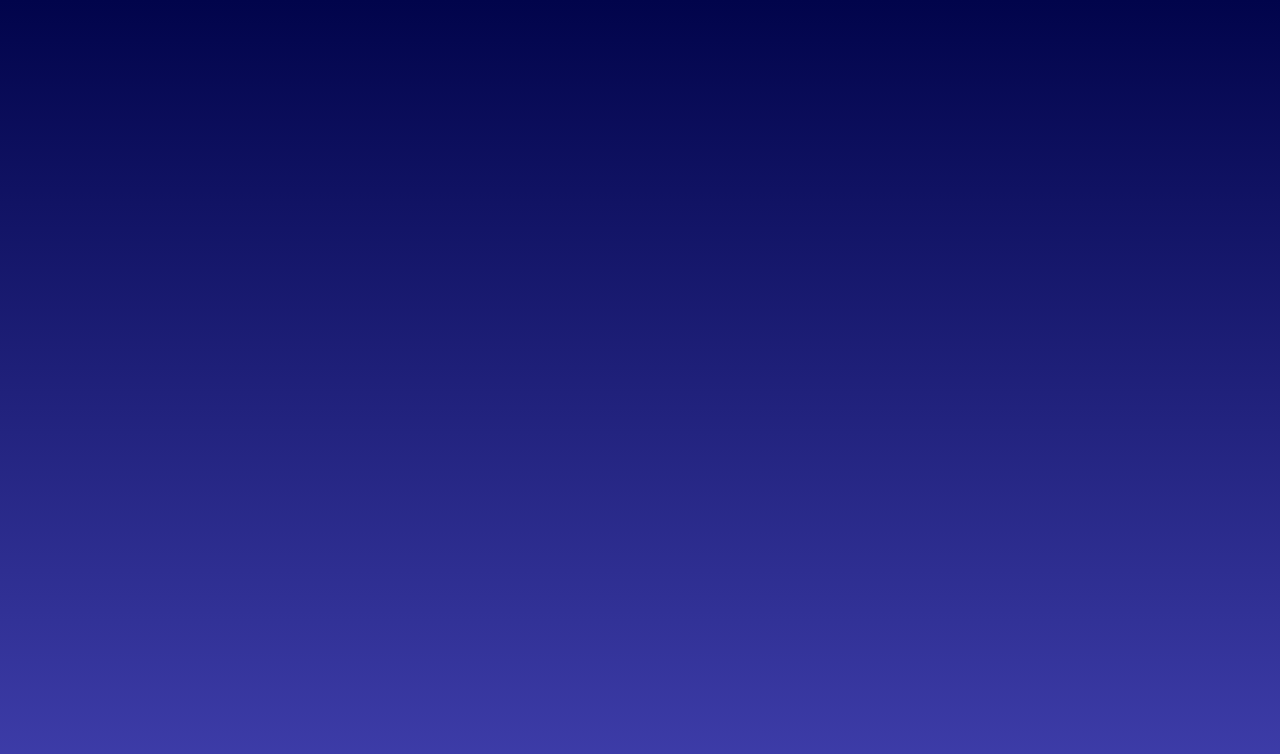
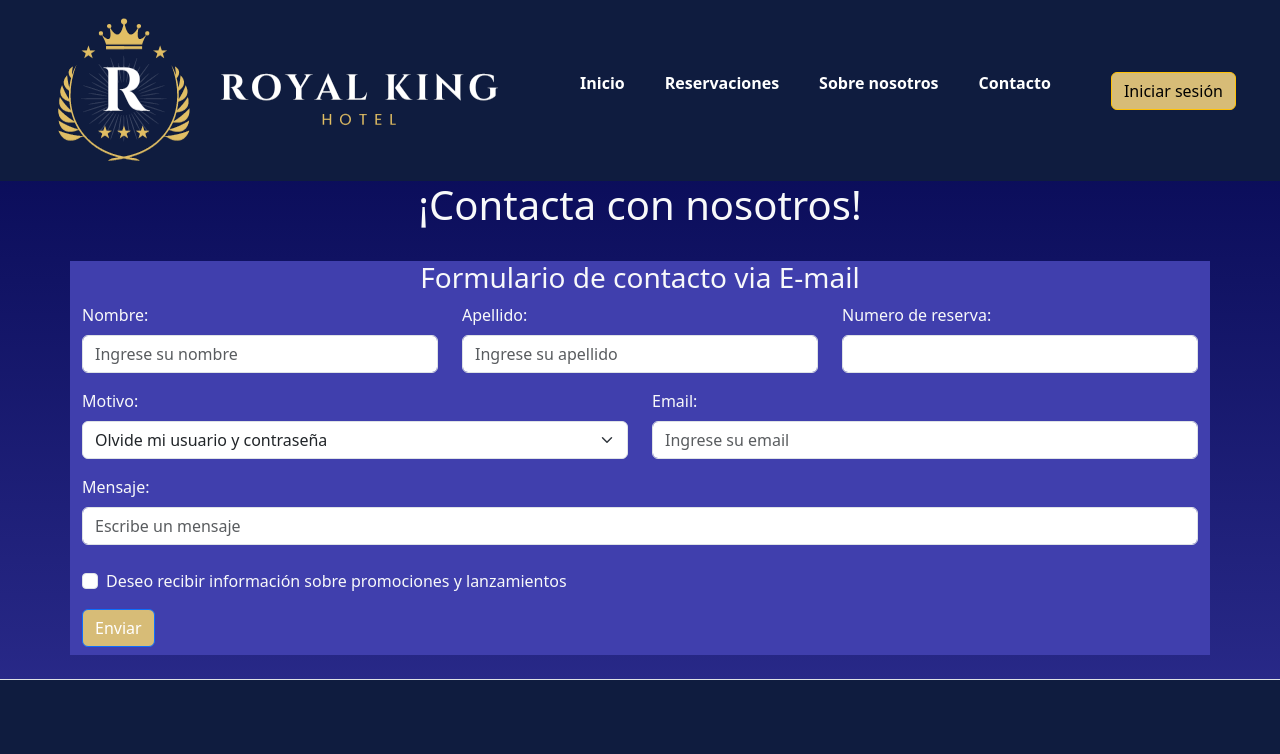
Before and after one commit to juacovanmessem/RoyalKingHotelFront, a React (Vite) app: page /Contacto in a window 1280 px wide. Before the commit this address had no page. Shown: the top 754 px of the page. Built offline with nearby package versions, Linux system fonts and the light colour scheme.

Commit message:
Creacion componente contacto

```diff
--- a/src/App.jsx
+++ b/src/App.jsx
@@ -15,7 +15,7 @@ function App() {
         <Route path='home' element={<Landing/>} />
         <Route path='login' element={<Login />} />
         <Route path='register' element={<Register />} />
-        <Route path='register' element={<Contacto />} />
+        <Route path='Contacto' element={<Contacto />} />
 
       </Routes>
     </>
--- a/src/components/Contacto/Contacto.css
+++ b/src/components/Contacto/Contacto.css
@@ -2,5 +2,4 @@
 
   background-color: #403fad;
 
-
 }
--- a/src/components/Contacto/Contacto.jsx
+++ b/src/components/Contacto/Contacto.jsx
@@ -1,58 +1,77 @@
-import React from 'react'
-import './Contacto.css'
+import React from 'react';
+import '../Contacto/Contacto.css';
+import PersonalNavbar from '../Navbar/PersonalNavbar';
+import PersonalFooter from '../Footer/PersonalFooter';
+import Button from 'react-bootstrap/Button';
+import Col from 'react-bootstrap/Col';
+import Form from 'react-bootstrap/Form';
+import Row from 'react-bootstrap/Row';
+import Container from 'react-bootstrap/Container';
 
 
 
 const Contacto = () => {
   return (
     <>
-      <section className="d-flex container justify-content-center align-items-center text-light">
-       <section className="justify-content-center my-2 py-2">
-          <h2 className="text-center mb-4">¡CONTACTA CON NOSOTROS!</h2>
-          <h4 className='text-center mb-4'>En nuestro deseo de atenderles mejor, ponemos a su disposición el siguiente formulario para que contacte directamente con nuestros departamentos.</h4>
-          <br></br>
-          <hr></hr>
-          <h3>Departamentos</h3>
-         <div class="container text-center">
-            <div class="row">
-              <div class="col">
-                <label className="form-check-label">Informacion sobre reservas</label>
-                <input type="checkbox" value="" class="form-check-input" required></input>
-              </div>
-             <div class="col">
-               <label className="form-check-label">Informacion sobre nuestros hoteles</label>
-               <input type="checkbox" value="" class="form-check-input" required></input>
-             </div>
-             <div class="col">
-               <label className="form-check-label">Sugerencias y comentarios </label>
-               <input type="checkbox" value="" class="form-check-input" required></input>
-             </div>
-           </div>
-         </div>
+      <PersonalNavbar/>
+      <h1 className='text-center text-light'>¡Contacta con nosotros!</h1>
+      <br></br>
+      <Container>
+       <Form>
+         <h3 className='text-center text-light'>Formulario de contacto via E-mail</h3>
+         <Row className="mb-3">
+           <Form.Group as={Col} controlId="FormGridName">
+             <Form.Label className='text-light'>Nombre: </Form.Label>
+             <Form.Control type="text" placeholder="Ingrese su nombre" minLength={2} maxLength={30} required/>
+           </Form.Group>
+           <Form.Group as={Col} controlId="FormGridName">
+             <Form.Label className='text-light'>Apellido: </Form.Label>
+             <Form.Control type="text" placeholder="Ingrese su apellido" minLength={2} maxLength={30} required/>
+           </Form.Group>
+           <Form.Group as={Col} controlId="formGridNumero">
+              <Form.Label  className='text-light'>Numero de reserva:</Form.Label>
+              <Form.Control />
+            </Form.Group>
+         </Row>
+
+         <Row className="mb-3">
+            <Form.Group as={Col} controlId="formGridMotivo">
+             <Form.Label className='text-light'>Motivo:</Form.Label>
+             <Form.Select defaultValue="">
+               <option>Olvide mi usuario y contraseña</option>
+               <option>Quisiera recibir asistencia para realizar una reserva</option>
+               <option>Quisiera recibir informacion sobre promociones</option>
+               <option>No recuerdo mi numero de reserva</option>
+               <option>Sugerencias</option>
+               <option>Consulta sobre medios de pago</option>
+             </Form.Select>
+            </Form.Group>
+            <Form.Group as={Col} controlId="formGridEmail">
+             <Form.Label className='text-light'>Email:</Form.Label>
+             <Form.Control type="email" placeholder="Ingrese su email" />
+           </Form.Group>
+         </Row>
+         <Form.Group as={Col} controlId="formGridMensaje" >
+            <Form.Label className='text-light'>Mensaje:</Form.Label>
+            <Form.Control type="email" placeholder="Escribe un mensaje" id='mensaje'/>
+         </Form.Group>
          <br></br>
-         <hr></hr>
-         <h3>Datos Personales</h3>
-         <br></br>
-         <form className="align-items-center justify-content-center w-50">
-           <div className="mb-3">
-              <label className="form-label">Nombre</label>
-              <input type="name" maxlength="25" minlength="4" className="form-control" id="nombre" value="" required></input>
-           </div>
-           <div className="mb-3">
-              <label for="exampleInputEmail1" className="form-label">Email</label>
-              <input type="email" maxlength="40" minlength="4" className="form-control" id="email" aria-describedby="emailHelp" value=""></input>
-           </div>
-           <div className="pb-3">
-              <label for="exampleFormControlTextarea1" className="form-label">Escribe un mensaje</label>
-             <input className="form-control" id="mensaje" rows="3"></input>
-           </div>
-           <button type="button" className="btn btn-secondary" onclick="enviarMail()">Enviar consulta</button>
-         </form>
-       </section>
-     </section>
+         <Form.Group className="mb-3" id="formGridCheckbox">
+           <Form.Check type="checkbox" label="Deseo recibir información sobre promociones y lanzamientos" className='text-light' />
+         </Form.Group>
+
+         <Button variant="primary" type="submit" className='mb-2 yellowBG'>
+           Enviar
+         </Button>
+       </Form>
+
+      </Container>
+      <br></br>
+
+     <PersonalFooter/>
 
     </>
   )
 }
 
-export default Contacto
+export default Contacto;
```
